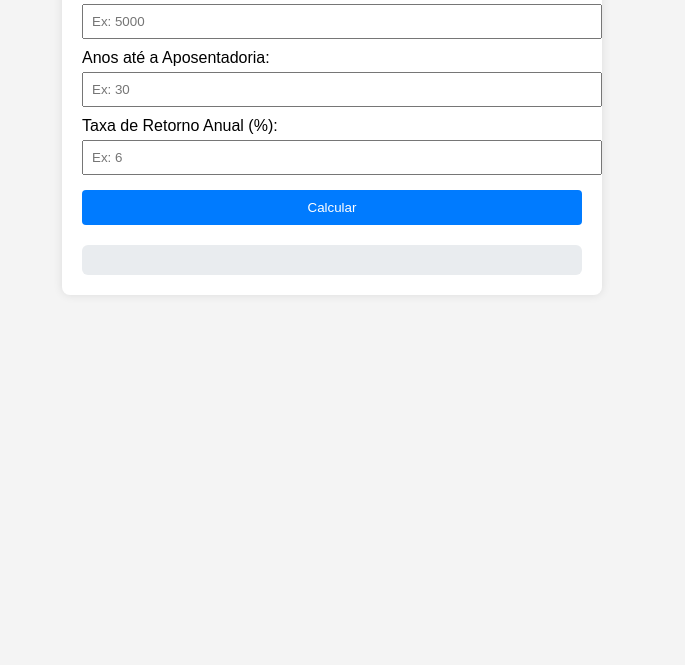
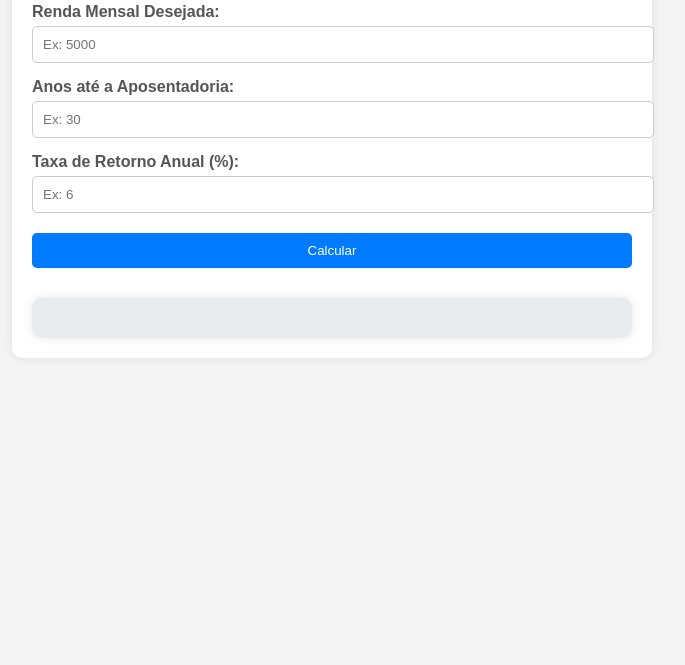
Before and after one commit to paulofbarros/simulador-de-aposentadoria, a plain HTML site: page index.html in a window 1280 px wide. Shown: the part 135-800 px from the top of the page, without its empty margins (308-993 px from the left). Drawn offline with Linux system fonts and the light colour scheme.

Commit message:
Update index.html
Melhora do visual da interface

```diff
--- a/index.html
+++ b/index.html
@@ -4,24 +4,84 @@
   <meta charset="UTF-8">
   <title>Simulador de Aposentadoria</title>
   <style>
-    body { font-family: Arial; padding: 20px; background: #f4f4f4; }
-    .container { max-width: 500px; margin: auto; background: white; padding: 20px; border-radius: 8px; box-shadow: 0 0 10px rgba(0,0,0,0.1); }
-    label { display: block; margin-top: 10px; }
-    input { width: 100%; padding: 8px; margin-top: 5px; }
-    button { margin-top: 15px; padding: 10px; width: 100%; background: #007BFF; color: white; border: none; border-radius: 4px; cursor: pointer; }
-    .resultado { margin-top: 20px; background: #e9ecef; padding: 15px; border-radius: 6px; }
+    body {
+      font-family: Arial, sans-serif;
+      background-color: #f4f4f4;
+      margin: 0;
+      padding: 0;
+    }
+    .container {
+      max-width: 600px;
+      margin: 50px auto;
+      background: white;
+      padding: 20px;
+      border-radius: 10px;
+      box-shadow: 0 0 10px rgba(0, 0, 0, 0.1);
+    }
+    h2 {
+      text-align: center;
+      color: #333;
+    }
+    label {
+      display: block;
+      margin-top: 15px;
+      font-weight: bold;
+      color: #555;
+    }
+    input[type="number"] {
+      width: 100%;
+      padding: 10px;
+      margin-top: 5px;
+      border: 1px solid #ccc;
+      border-radius: 5px;
+    }
+    button {
+      display: block;
+      width: 100%;
+      padding: 10px;
+      margin-top: 20px;
+      background-color: #007BFF;
+      color: white;
+      border: none;
+      border-radius: 5px;
+      cursor: pointer;
+    }
+    button:hover {
+      background-color: #0056b3;
+    }
+    .resultado {
+      margin-top: 30px;
+      padding: 20px;
+      background-color: #e9ecef;
+      border-radius: 10px;
+      box-shadow: 0 0 10px rgba(0, 0, 0, 0.1);
+    }
+    .resultado p {
+      margin: 5px 0;
+      font-size: 16px;
+      color: #333;
+    }
+    .resultado strong {
+      color: #007BFF;
+    }
   </style>
 </head>
 <body>
   <div class="container">
     <h2>Simulador de Aposentadoria</h2>
+    <form>
       <label>Renda Mensal Desejada:</label>
       <input type="number" id="rendaMensal" placeholder="Ex: 5000">
+
       <label>Anos até a Aposentadoria:</label>
       <input type="number" id="anosAposentadoria" placeholder="Ex: 30">
+
       <label>Taxa de Retorno Anual (%):</label>
       <input type="number" id="taxaRetorno" placeholder="Ex: 6">
+
       <button onclick="calcularAposentadoria()">Calcular</button>
+    </form>
+
     <div class="resultado" id="resultado"></div>
   </div>
 
```
Lines whose indentation alone changed are shown as unchanged.
